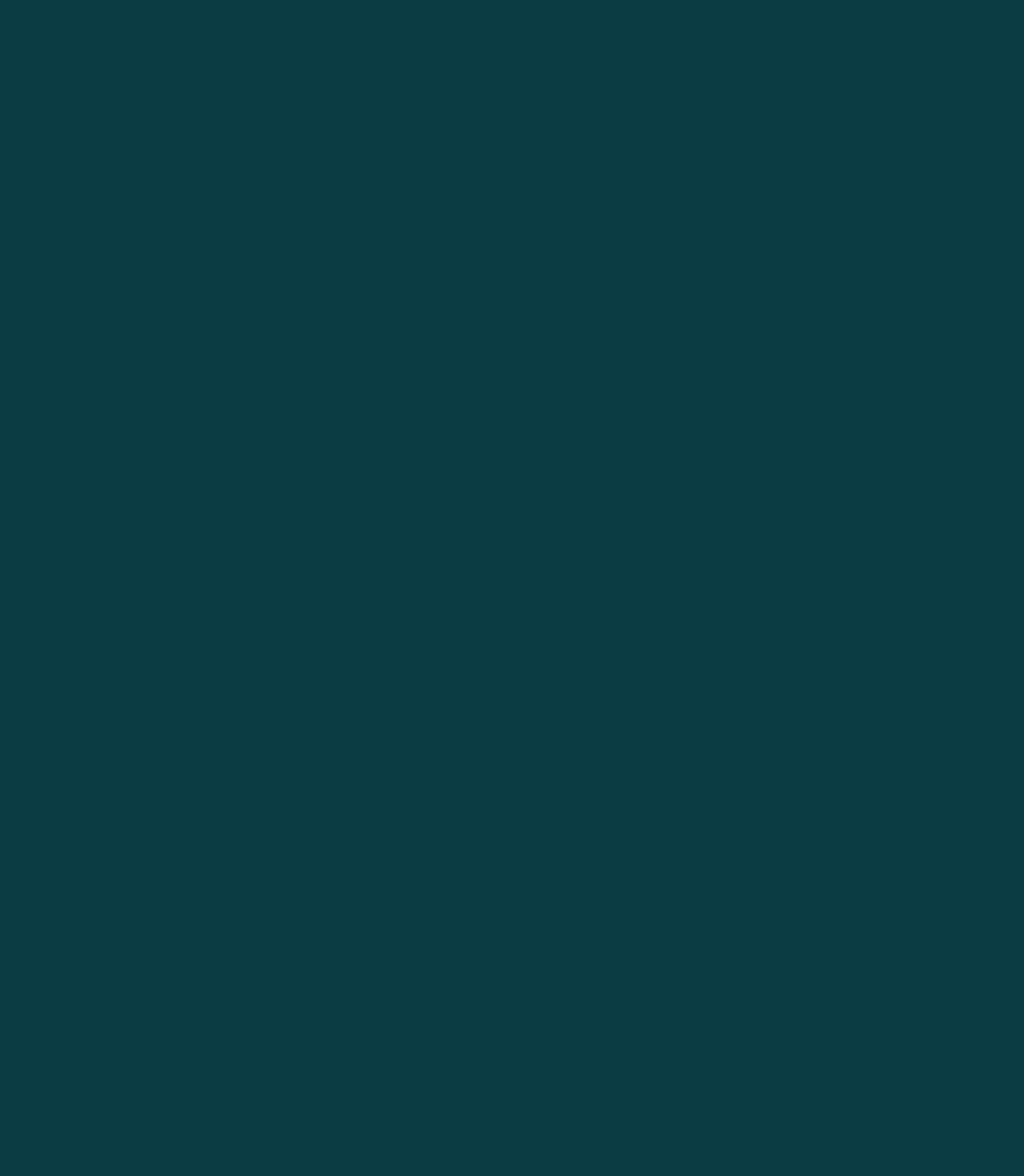
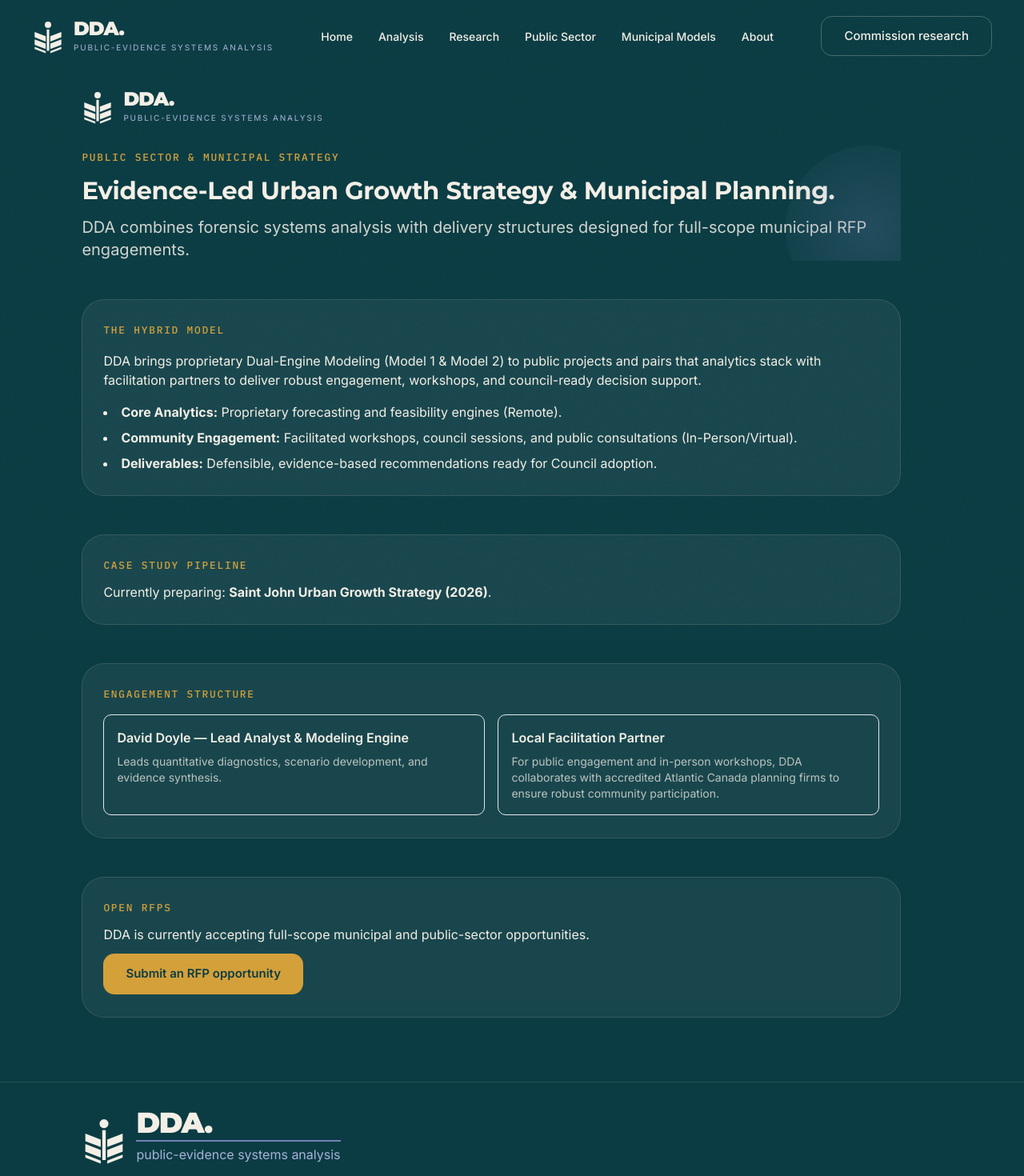
Before and after one commit to davidoyle/DDA, a React (Vite) app: page /public-sector in a window 1280 px wide. Before the commit this address had no page. Shown: the top 1470 px of the page at 80% size. Before the commit the page ends 800 px from the top, so only its background shows below. Built offline with nearby package versions, Linux system fonts and the light colour scheme.

Commit message:
Add public-sector engagement messaging and landing page

```diff
--- a/index.html
+++ b/index.html
@@ -6,20 +6,20 @@
     <title>D.D.A - Diagnostics, Dataflow, Analysis</title>
     <meta
       name="description"
-      content="D.D.A (Diagnostics, Dataflow, Analysis) provides institutional systems analysis, evidence-first diagnostics, and strategic reform planning."
+      content="DDA provides forensic systems analysis for municipalities. Specializing in Urban Growth Strategies, Fiscal Impact Analysis, and Evidence-Based Planning. Now accepting full-scope public sector engagements including public consultation and scenario modeling."
     />
     <meta name="robots" content="index, follow" />
     <meta property="og:type" content="website" />
     <meta property="og:title" content="D.D.A - Diagnostics, Dataflow, Analysis" />
     <meta
       property="og:description"
-      content="Evidence-first institutional diagnostics and strategic analysis for leaders navigating underperforming systems."
+      content="DDA provides forensic systems analysis for municipalities, including Urban Growth Strategies, fiscal impact diagnostics, and evidence-based planning engagements."
     />
     <meta name="twitter:card" content="summary_large_image" />
     <meta name="twitter:title" content="D.D.A - Diagnostics, Dataflow, Analysis" />
     <meta
       name="twitter:description"
-      content="Evidence-first institutional diagnostics and strategic analysis for leaders navigating underperforming systems."
+      content="DDA provides forensic systems analysis for municipalities, including Urban Growth Strategies, fiscal impact diagnostics, and evidence-based planning engagements."
     />
     <!-- Google tag (gtag.js) -->
     <script async src="https://www.googletagmanager.com/gtag/js?id=G-BYT5SR4XBR"></script>
--- a/src/App.tsx
+++ b/src/App.tsx
@@ -24,6 +24,7 @@ const SurplusAlertPage = lazy(() => import('./pages/tools/SurplusAlertPage'));
 const ExecutiveRiskBriefPage = lazy(() => import('./pages/tools/ExecutiveRiskBriefPage'));
 const BCDecarbonizationModelPage = lazy(() => import('./pages/tools/BCDecarbonizationModelPage'));
 const MunicipalModelsPage = lazy(() => import('./pages/tools/MunicipalModelsPage'));
+const PublicSectorPage = lazy(() => import('./pages/PublicSectorPage'));
 
 const GA_MEASUREMENT_ID = 'G-BYT5SR4XBR';
 
@@ -74,6 +75,7 @@ function App() {
             <Route path="tools/executive-risk-brief" element={<ExecutiveRiskBriefPage />} />
             <Route path="tools/bc-decarbonization-model" element={<BCDecarbonizationModelPage />} />
             <Route path="tools/municipal-models" element={<MunicipalModelsPage />} />
+            <Route path="public-sector" element={<PublicSectorPage />} />
             <Route path="dashboard" element={<Dashboard />} />
 
             <Route path="consultation" element={<ConsultationLandingPage />} />
--- a/src/components/Layout.tsx
+++ b/src/components/Layout.tsx
@@ -21,6 +21,7 @@ const Layout = () => {
     { label: 'Home', href: '/' },
     { label: 'Analysis', href: '/work' },
     { label: 'Research', href: '/services' },
+    { label: 'Public Sector', href: '/public-sector' },
     { label: 'Municipal Models', href: '/tools/municipal-models' },
     { label: 'About', href: '/about' },
   ];
--- a/src/pages/AboutPage.tsx
+++ b/src/pages/AboutPage.tsx
@@ -56,6 +56,13 @@ const AboutPage = () => {
         <p className="text-[#F3EFE6]/80">Every institution publishes extensive information about itself. Annual reports. Budgets. Policy manuals. Tribunal decisions. Enforcement records. Sector data.</p>
         <p className="text-[#F3EFE6]/80">This information is usually read as disconnected pieces. We read it as an integrated system.</p>
         <p className="text-[#F3EFE6]/80">Patterns become visible. Structural gaps become measurable. Decision implications become explicit.</p>
+        <p className="text-[#F3EFE6]/80">
+          <strong>Our Stance on Recommendations:</strong> DDA does not provide subjective &quot;advice.&quot; However, in comprehensive
+          planning engagements, we provide defensible, evidence-based scenario selections. By quantifying trade-offs across fiscal
+          impact, infrastructure capacity, and housing affordability, our models identify structurally optimal pathways. We present
+          these findings as clear recommendations for decision-makers, while distinguishing factual analysis from policy choices
+          reserved for Council.
+        </p>
       </section>
 
       <section className="space-y-6">
@@ -82,6 +89,23 @@ const AboutPage = () => {
         </div>
       </section>
 
+      <section className="space-y-4 max-w-5xl">
+        <h2 className="headline-md">Engagement structure</h2>
+        <div className="grid gap-4 md:grid-cols-2">
+          <article className="card space-y-2">
+            <p className="font-semibold">David Doyle — Lead Analyst &amp; Modeling Engine</p>
+            <p className="text-sm text-[#F3EFE6]/75">Leads evidence synthesis, diagnostics, and scenario modeling.</p>
+          </article>
+          <article className="card space-y-2">
+            <p className="font-semibold">Local Facilitation Partner</p>
+            <p className="text-sm text-[#F3EFE6]/75">
+              For public engagement and in-person workshops, DDA collaborates with accredited Atlantic Canada planning firms to
+              ensure robust community participation.
+            </p>
+          </article>
+        </div>
+      </section>
+
       <section className="max-w-5xl">
         <div className="flex flex-wrap gap-3">
           <Link to="/contact" className="btn-primary">
--- a/src/pages/HomePage.tsx
+++ b/src/pages/HomePage.tsx
@@ -63,6 +63,23 @@ const HomePage = () => {
         ))}
       </section>
 
+      <section className="card space-y-4 max-w-6xl border-l-2 border-[#D4A03A]/55">
+        <p className="eyebrow">RFP & Custom Engagements</p>
+        <p className="text-[#F3EFE6]/82">
+          <strong>Note on Scope:</strong> DDA&apos;s standard service tiers (Quick Assessment, Comprehensive Analysis) are remote,
+          evidence-only products delivered without ongoing advisory relationships.
+        </p>
+        <p className="text-[#F3EFE6]/82">
+          <strong>Custom Public Sector Engagements:</strong> For complex municipal strategies (e.g., Urban Growth Strategies, Official
+          Plan Reviews), DDA accepts full-scope contracts that include public consultation facilitation, in-person stakeholder
+          engagement, and evidence-based scenario recommendations. These bespoke engagements operate under a different scope of work
+          than our standard tiers.
+        </p>
+        <div>
+          <Link to="/public-sector#open-rfps" className="btn-secondary inline-flex">View Current Open RFPs</Link>
+        </div>
+      </section>
+
       <section className="card space-y-4 max-w-5xl">
         <p className="eyebrow">What DDA does</p>
         <h2 className="headline-md">Public evidence systems analysis for accountability and decision support</h2>
--- /dev/null
+++ b/src/pages/PublicSectorPage.tsx
@@ -0,0 +1,60 @@
+import DdaLogo from '../components/DdaLogo';
+import { Link } from 'react-router-dom';
+
+const PublicSectorPage = () => {
+  return (
+    <div className="pt-28 pb-20 px-6 lg:px-[8vw] space-y-12">
+      <section className="brand-panel space-y-4 max-w-5xl">
+        <DdaLogo compact className="mb-4" />
+        <p className="eyebrow">Public Sector & Municipal Strategy</p>
+        <h1 className="headline-md">Evidence-Led Urban Growth Strategy & Municipal Planning.</h1>
+        <p className="text-xl text-[#F3EFE6]/85">
+          DDA combines forensic systems analysis with delivery structures designed for full-scope municipal RFP engagements.
+        </p>
+      </section>
+
+      <section className="card space-y-4 max-w-5xl">
+        <p className="eyebrow">The Hybrid Model</p>
+        <p className="text-[#F3EFE6]/82">
+          DDA brings proprietary Dual-Engine Modeling (Model 1 & Model 2) to public projects and pairs that analytics
+          stack with facilitation partners to deliver robust engagement, workshops, and council-ready decision support.
+        </p>
+        <ul className="list-disc list-inside space-y-2 text-[#F3EFE6]/82">
+          <li><strong>Core Analytics:</strong> Proprietary forecasting and feasibility engines (Remote).</li>
+          <li><strong>Community Engagement:</strong> Facilitated workshops, council sessions, and public consultations (In-Person/Virtual).</li>
+          <li><strong>Deliverables:</strong> Defensible, evidence-based recommendations ready for Council adoption.</li>
+        </ul>
+      </section>
+
+      <section className="card space-y-3 max-w-5xl">
+        <p className="eyebrow">Case Study Pipeline</p>
+        <p className="text-[#F3EFE6]/82">Currently preparing: <strong>Saint John Urban Growth Strategy (2026)</strong>.</p>
+      </section>
+
+      <section className="card space-y-4 max-w-5xl">
+        <p className="eyebrow">Engagement Structure</p>
+        <div className="grid gap-4 md:grid-cols-2">
+          <article className="rounded-md border border-[#F3EFE6]/12 p-4">
+            <p className="font-semibold text-[#F3EFE6]">David Doyle — Lead Analyst & Modeling Engine</p>
+            <p className="mt-2 text-sm text-[#F3EFE6]/75">Leads quantitative diagnostics, scenario development, and evidence synthesis.</p>
+          </article>
+          <article className="rounded-md border border-[#F3EFE6]/12 p-4">
+            <p className="font-semibold text-[#F3EFE6]">Local Facilitation Partner</p>
+            <p className="mt-2 text-sm text-[#F3EFE6]/75">
+              For public engagement and in-person workshops, DDA collaborates with accredited Atlantic Canada planning firms to
+              ensure robust community participation.
+            </p>
+          </article>
+        </div>
+      </section>
+
+      <section id="open-rfps" className="card space-y-3 max-w-5xl">
+        <p className="eyebrow">Open RFPs</p>
+        <p className="text-[#F3EFE6]/82">DDA is currently accepting full-scope municipal and public-sector opportunities.</p>
+        <Link to="/contact" className="btn-primary inline-flex">Submit an RFP opportunity</Link>
+      </section>
+    </div>
+  );
+};
+
+export default PublicSectorPage;
--- a/src/pages/ServicesPage.tsx
+++ b/src/pages/ServicesPage.tsx
@@ -38,10 +38,10 @@ const included = [
 ];
 
 const notIncluded = [
-  'Consulting retainers or advisory relationships',
-  'Meeting-based engagements',
-  'Regulatory or legal opinions',
-  'Recommendations about what to do',
+  'Not included (Standard Tiers): Consulting retainers',
+  'Not included (Standard Tiers): Meeting-based engagements',
+  'Not included (Standard Tiers): Regulatory or legal opinions',
+  'Not included (Standard Tiers): Subjective recommendations',
 ];
 
 const ServicesPage = () => {
@@ -109,6 +109,15 @@ const ServicesPage = () => {
                 <li key={item}>{item}</li>
               ))}
             </ul>
+            <p className="text-xs text-[#F3EFE6]/70">
+              <strong>Exception for Municipal &amp; Public Sector Contracts:</strong> When engaged for comprehensive strategic planning
+              (e.g., Urban Growth Strategies), DDA includes public participation programs, facilitated workshops, council
+              presentations, and data-driven scenario recommendations as defined by the specific RFP. See our{' '}
+              <Link className="underline underline-offset-2 hover:text-[#D4A03A]" to="/public-sector">
+                Public Sector Engagements
+              </Link>{' '}
+              page for details.
+            </p>
           </article>
         </div>
         <p className="text-sm text-[#F3EFE6]/70">The analysis is delivered. The client uses it. Done.</p>
```
